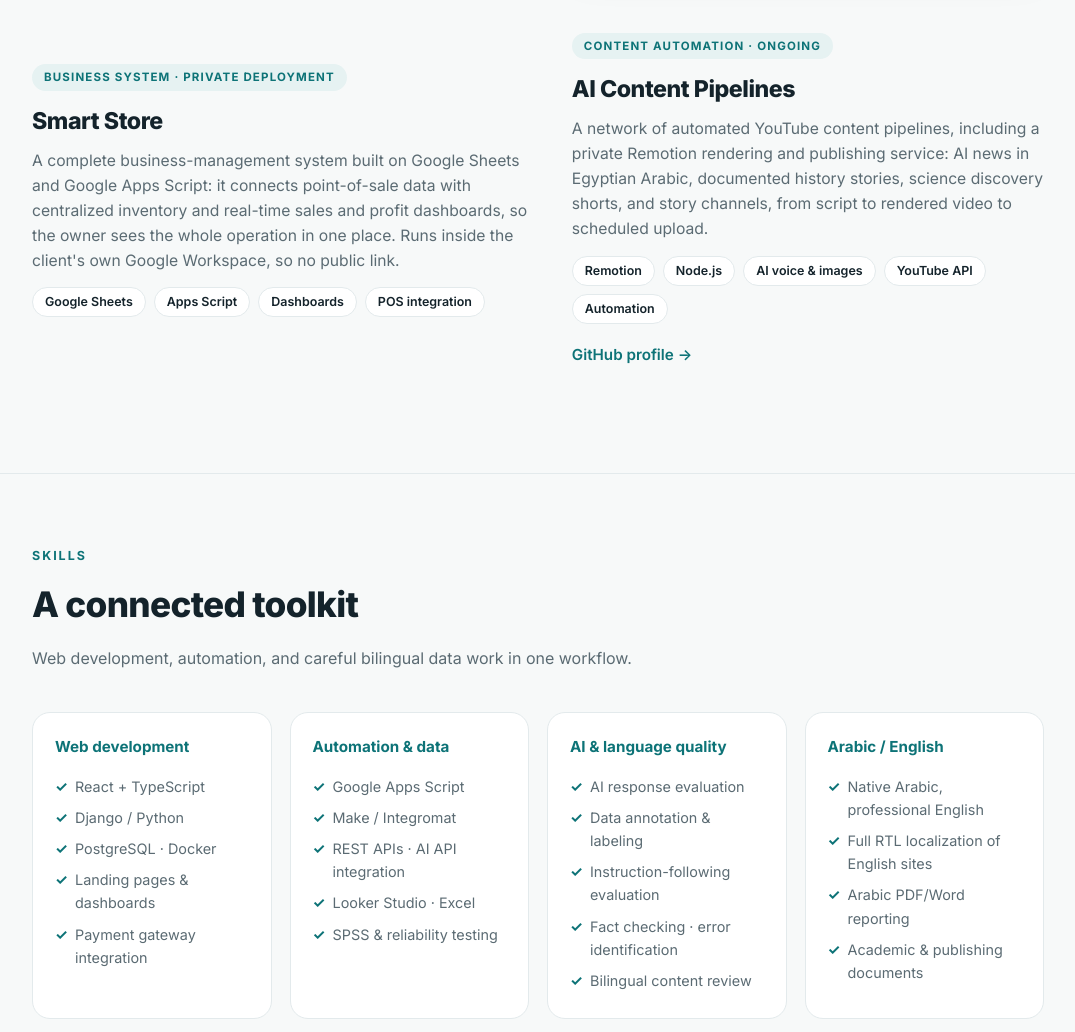
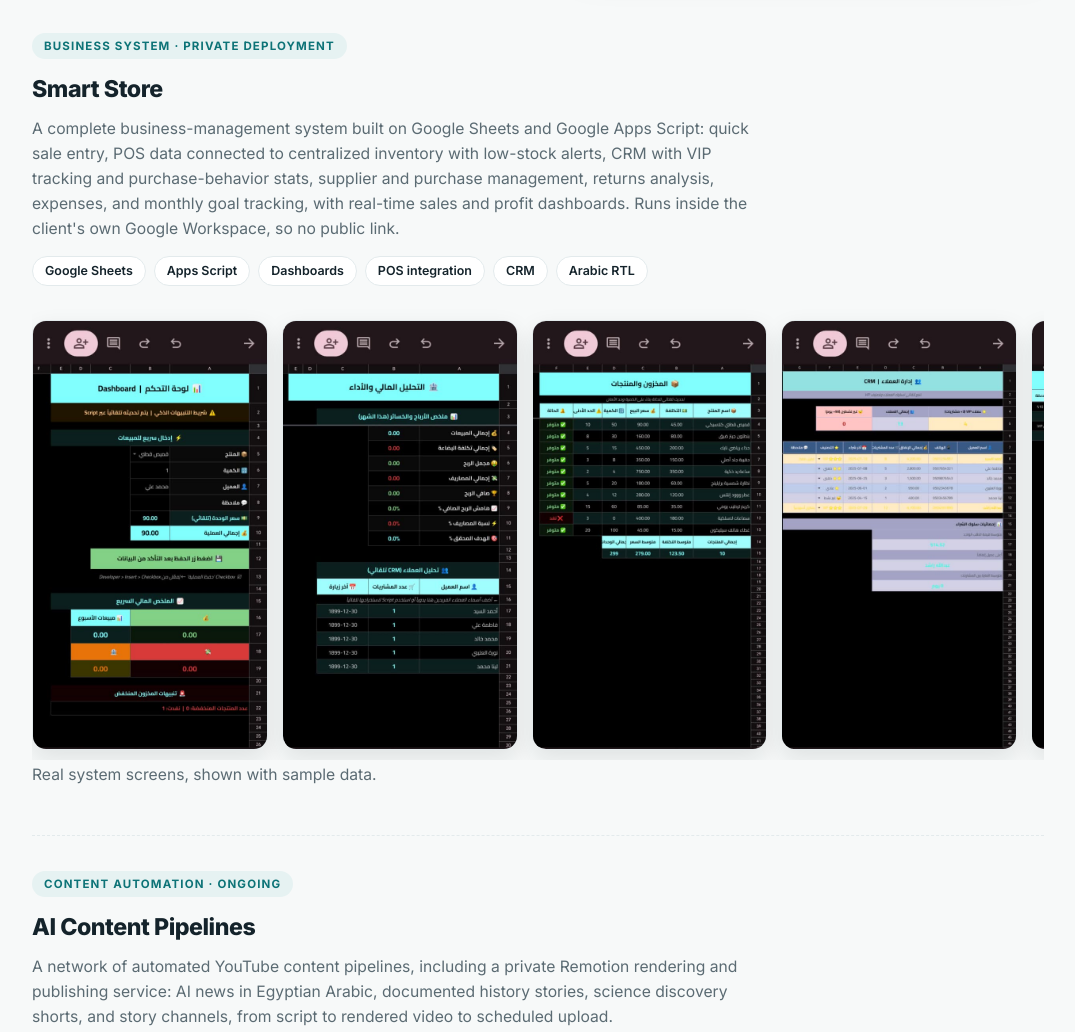
Before and after one commit to ahmedalsharqwi2-gif/ahmedalsharqwi2-gif.github.io, a plain HTML site: page index.html in a window 1280 px wide. Shown: the part 1749-2781 px from the top of the page, without its empty margins (102-1177 px from the left). Drawn offline with Linux system fonts and the light colour scheme.

Commit message:
Smart Store: add real screenshot gallery

```diff
--- a/index.html
+++ b/index.html
@@ -75,6 +75,15 @@
   .stack li{list-style:none;font-size:.78rem;font-weight:600;color:var(--ink);background:#fff;border:1px solid var(--line);padding:4px 12px;border-radius:999px}
   .plink{font-weight:600;font-size:.95rem}
   .plink::after{content:" →"}
+
+  /* Full-width project + gallery */
+  .project-full{padding:34px 0;border-top:1px dashed var(--line)}
+  .project-full h3{font-size:1.45rem;font-weight:800;letter-spacing:-.02em;margin-bottom:8px}
+  .project-full p{color:var(--muted);font-size:.98rem;margin-bottom:14px;max-width:720px}
+  .gallery{display:flex;gap:14px;overflow-x:auto;padding:16px 2px 10px;scroll-snap-type:x mandatory;-webkit-overflow-scrolling:touch}
+  .gallery img{height:430px;width:auto;border-radius:14px;border:1px solid var(--line);box-shadow:0 10px 24px rgba(20,35,43,.10);scroll-snap-align:start;flex:0 0 auto;background:#fff}
+  .gnote{font-size:.8rem;color:var(--muted);margin-top:2px}
+  @media(max-width:640px){.gallery img{height:350px}}
 
   /* Skills */
   .skillgrid{display:grid;grid-template-columns:repeat(auto-fit,minmax(230px,1fr));gap:18px}
@@ -178,16 +187,25 @@
       </div>
     </div>
 
-    <div class="project">
-      <div>
+    <div class="project-full">
       <span class="tag">Business system · Private deployment</span>
       <h3>Smart Store</h3>
-        <p>A complete business-management system built on Google Sheets and Google Apps Script: it connects point-of-sale data with centralized inventory and real-time sales and profit dashboards, so the owner sees the whole operation in one place. Runs inside the client's own Google Workspace, so no public link.</p>
+      <p>A complete business-management system built on Google Sheets and Google Apps Script: quick sale entry, POS data connected to centralized inventory with low-stock alerts, CRM with VIP tracking and purchase-behavior stats, supplier and purchase management, returns analysis, expenses, and monthly goal tracking, with real-time sales and profit dashboards. Runs inside the client's own Google Workspace, so no public link.</p>
       <ul class="stack">
-          <li>Google Sheets</li><li>Apps Script</li><li>Dashboards</li><li>POS integration</li>
+        <li>Google Sheets</li><li>Apps Script</li><li>Dashboards</li><li>POS integration</li><li>CRM</li><li>Arabic RTL</li>
       </ul>
+      <div class="gallery">
+        <img src="assets/smartstore-dashboard.jpg" alt="Smart Store dashboard — quick sale entry and financial summary" loading="lazy">
+        <img src="assets/smartstore-financial.jpg" alt="Smart Store — monthly profit and loss analysis" loading="lazy">
+        <img src="assets/smartstore-inventory.jpg" alt="Smart Store — inventory with stock levels and alerts" loading="lazy">
+        <img src="assets/smartstore-crm.jpg" alt="Smart Store — customer CRM with VIP tracking" loading="lazy">
+        <img src="assets/smartstore-sales.jpg" alt="Smart Store — automatic sales log" loading="lazy">
+        <img src="assets/smartstore-goals.jpg" alt="Smart Store — monthly goals and planning" loading="lazy">
       </div>
-      <div>
+      <p class="gnote">Real system screens, shown with sample data.</p>
+    </div>
+
+    <div class="project-full">
       <span class="tag">Content automation · Ongoing</span>
       <h3>AI Content Pipelines</h3>
       <p>A network of automated YouTube content pipelines, including a private Remotion rendering and publishing service: AI news in Egyptian Arabic, documented history stories, science discovery shorts, and story channels, from script to rendered video to scheduled upload.</p>
@@ -195,7 +213,6 @@
         <li>Remotion</li><li>Node.js</li><li>AI voice &amp; images</li><li>YouTube API</li><li>Automation</li>
       </ul>
       <a class="plink" href="https://github.com/ahmedalsharqwi2-gif" target="_blank" rel="noopener">GitHub profile</a>
-      </div>
     </div>
   </div>
 </section>
```
Also changed, not shown: assets/smartstore-crm.jpg (added), assets/smartstore-dashboard.jpg (added), assets/smartstore-financial.jpg (added), assets/smartstore-goals.jpg (added), assets/smartstore-inventory.jpg (added), assets/smartstore-sales.jpg (added). Lines whose indentation alone changed are shown as unchanged.
